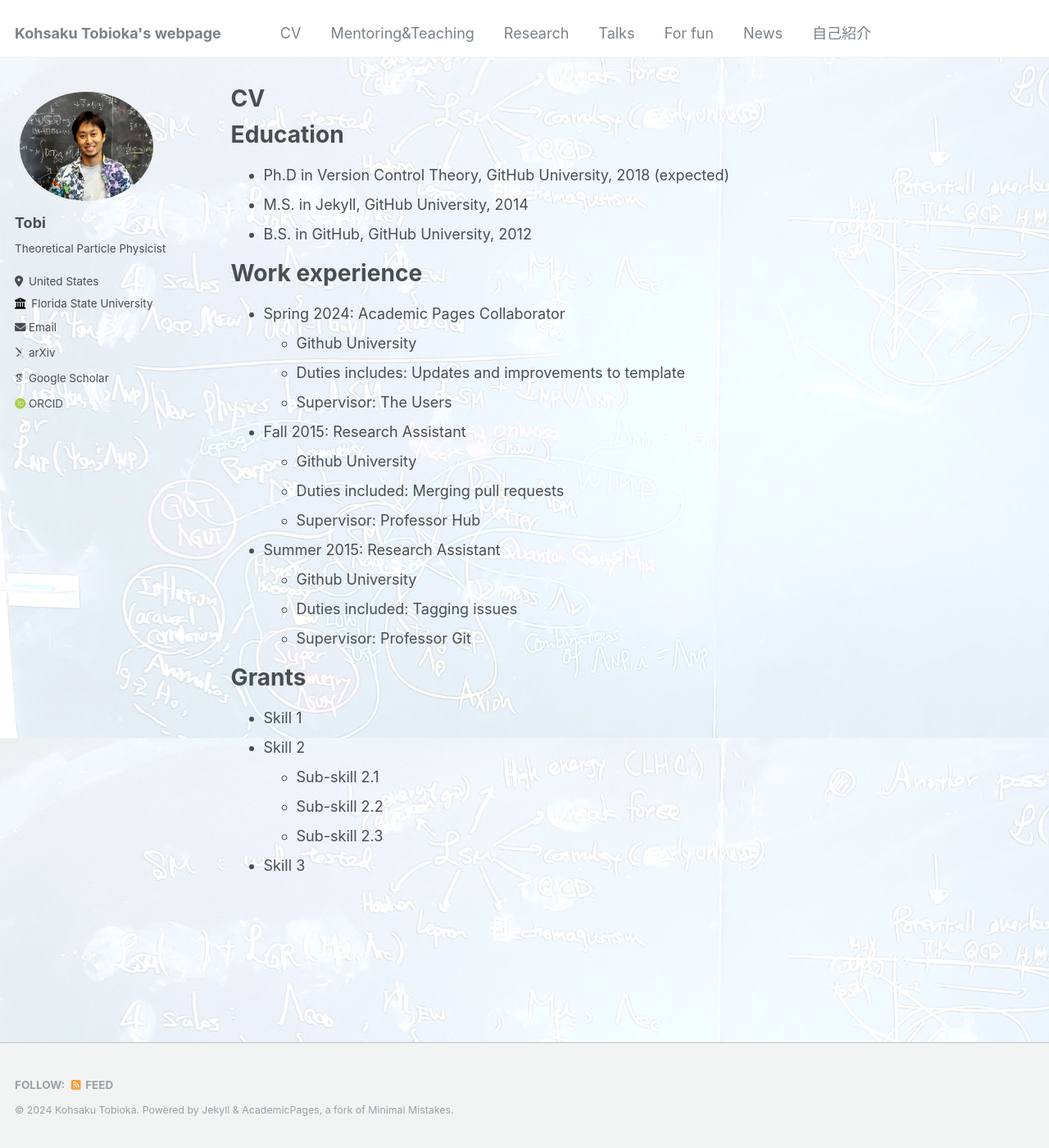
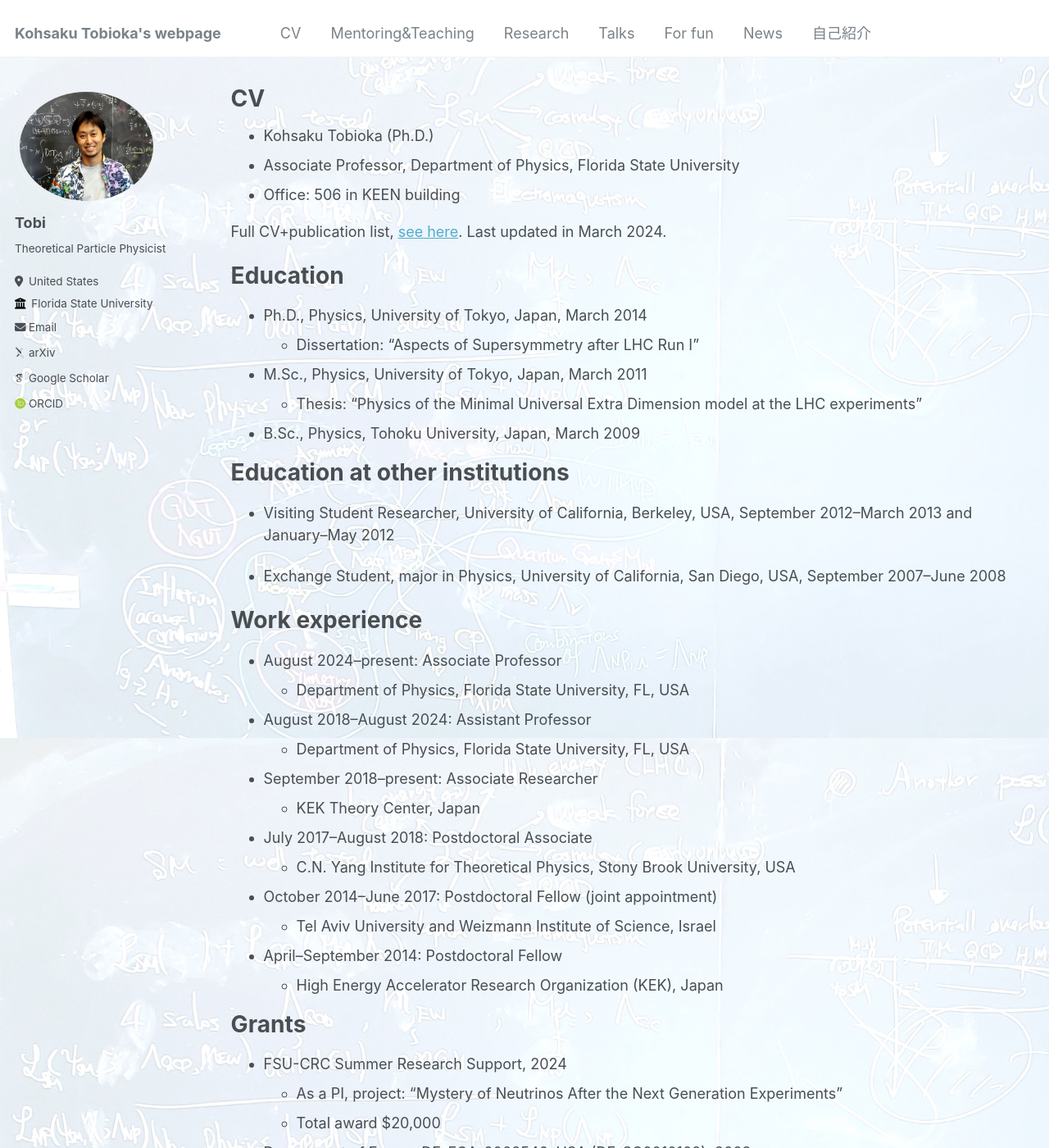
Before and after one commit to Kohsaku-Tobioka/Kohsaku-Tobioka.github.io, a Jekyll site: the page built from _pages/cv.md, in a window 1280 px wide and 1400 px high. Shown: the whole window at 82% size. Built offline with Jekyll 4.4.1, drawn with Linux system fonts in a browser that asks for light colours; some web fonts are replaced; some of the changed text lies outside the part shown.

Commit message:
updated various places

```diff
--- a/_pages/cv.md
+++ b/_pages/cv.md
@@ -9,34 +9,80 @@ redirect_from:
 
 {% include base_path %}
 
+* Kohsaku Tobioka (Ph.D.)
+* Associate Professor, Department of Physics, Florida State University
+* Office: 506 in KEEN building
+
+Full CV+publication list, [see here](/files/CV+publist_Tobiokafrom2024March.pdf). Last updated in March 2024.
+
+
 Education
 ======
-* Ph.D in Version Control Theory, GitHub University, 2018 (expected)
-* M.S. in Jekyll, GitHub University, 2014
-* B.S. in GitHub, GitHub University, 2012
+* Ph.D., Physics, University of Tokyo, Japan, March 2014
+  * Dissertation: "Aspects of Supersymmetry after LHC Run I"
+
+* M.Sc., Physics, University of Tokyo, Japan, March 2011
+  * Thesis: "Physics of the Minimal Universal Extra Dimension model at the LHC experiments"
+
+* B.Sc., Physics, Tohoku University, Japan, March 2009
+
+Education at other institutions
+======
+* Visiting Student Researcher, University of California, Berkeley, USA, September 2012--March 2013 and January--May 2012
+
+* Exchange Student, major in Physics, University of California, San Diego, USA, September 2007--June 2008
 
 Work experience
 ======
-* Spring 2024: Academic Pages Collaborator
-  * Github University
-  * Duties includes: Updates and improvements to template
-  * Supervisor: The Users
+* August 2024--present: Associate Professor
+  * Department of Physics, Florida State University, FL, USA
 
-* Fall 2015: Research Assistant
-  * Github University
-  * Duties included: Merging pull requests
-  * Supervisor: Professor Hub
+* August 2018--August 2024: Assistant Professor
+  * Department of Physics, Florida State University, FL, USA
 
-* Summer 2015: Research Assistant
-  * Github University
-  * Duties included: Tagging issues
-  * Supervisor: Professor Git
+* September 2018--present: Associate Researcher
+  * KEK Theory Center, Japan
+
+* July 2017--August 2018: Postdoctoral Associate
+  * C.N. Yang Institute for Theoretical Physics, Stony Brook University, USA
+
+* October 2014--June 2017: Postdoctoral Fellow (joint appointment)
+  * Tel Aviv University and Weizmann Institute of Science, Israel
+
+* April--September 2014: Postdoctoral Fellow
+  * High Energy Accelerator Research Organization (KEK), Japan
 
 Grants
 ======
-* Skill 1
-* Skill 2
-  * Sub-skill 2.1
-  * Sub-skill 2.2
-  * Sub-skill 2.3
-* Skill 3
+* FSU-CRC Summer Research Support, 2024
+  * As a PI, project: "Mystery of Neutrinos After the Next Generation Experiments"
+  * Total award \$20,000
+
+* Department of Energy DE-FOA-0002546, USA (DE-SC0010102), 2023
+  * Supplemental funds for Okui and Tobioka
+  * Total award \$21,000
+
+* Department of Energy DE-FOA-0002546, USA (DE-SC0010102), 2022--2025
+  * As a Co-PI of FSU HEP-TH&EX group including 9 PIs, project: "Probing Testable New Physics at the Intensity and Energy Frontiers"
+  * Total award \$2,720,000
+
+* JSPS Grant-in-Aid for Scientific Research (B), Japan (No. 82118-041-15-0008), 2021--2024
+  * As a Co-PI with Motoi Endo (PI), Ryuichiro Kitano (Co-PI), Takemichi Okui (Co-PI)
+  * Project: "Exploring Quark and Lepton Structure via Light Particles"
+  * Total award \$119,000
+
+* Department of Energy DE-FOA-0001961, USA (DE-SC0010102), 2019--2022
+  * As a Co-PI of FSU HEP-TH&EX group including 8 PIs, project: "New Observables for New Physics at the Energy and Intensity Frontiers"
+  * Total award \$2,247,000
+
+* FSU-CRC First Year Assistant Professor award, 2019
+  * As a PI, project: "Diphoton Resonance of New Elementary Particle"
+  * Total award \$20,000
+
+* Grant-in-Aid for JSPS Fellows, Japan (No. 14J00179), 2014--2016
+  * Project: "Beyond the Standard Model of Particle Physics at a TeV scale"
+  * Total award 4,030,000 JPY (approximately \$34,900)
+
+* Grant-in-Aid for JSPS Fellows, Japan (No. 12J09059), 2012--2014
+  * Project: "Dark Matter and Electroweak Phase Transition at a TeV scale"
+  * Total award 1,800,000 JPY (approximately \$15,600)
```
Also changed, not shown: _includes/archive-single-talk.html (+6 -6 lines), _pages/about.md (+2 -6 lines), _pages/research.md (+6 -2 lines), _pages/teachmentor.md (+23 -27 lines), _posts/2012-08-14-blog-post-1.md (deleted, +0 -16 lines), _posts/2013-08-14-blog-post-2.md (deleted, +0 -16 lines), _posts/2014-08-14-blog-post-3.md (deleted, +0 -16 lines), _posts/2015-08-14-blog-post-4.md (deleted, +0 -16 lines), _posts/2024-08-03-student1.md (added, +12 -0 lines), _posts/2199-01-01-future-post.md (deleted, +0 -7 lines), _talks/2024-0624-talk.md (+0 -1 lines), images/research_sketch.001.jpeg (added), 2 other files.
